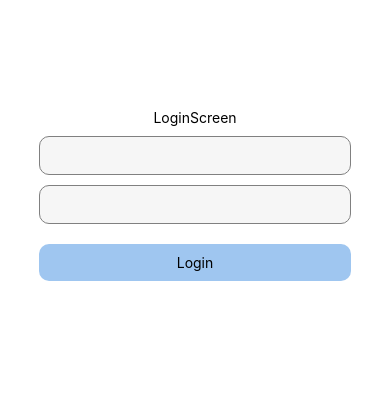
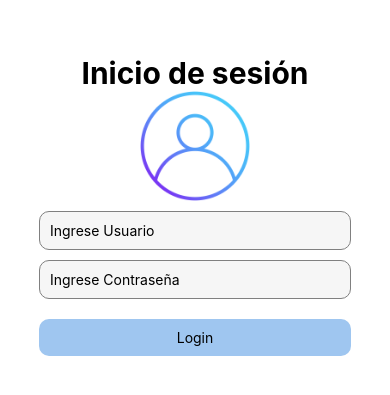
Before and after one commit to DanielTuttos/TestComfyRN, a React Native app: screen / in a window 390 px wide. Shown: the part 227-622 px from the top of the page. Built offline with nearby package versions, Linux system fonts and the light colour scheme.

Commit message:
:construction_worker: Adding a button and improving login design and validations

```diff
--- a/App.tsx
+++ b/App.tsx
@@ -10,6 +10,8 @@ import { LoginScreen } from './src/screens/LoginScreen';
 
 function App(): React.JSX.Element {
   const isDarkMode = useColorScheme() === 'dark';
+
+  // const navigation = useNavigation();
 
   return (
     <View style={styles.backgroundStyle}>
--- /dev/null
+++ b/src/components/Button/index.tsx
@@ -0,0 +1,16 @@
+import React from 'react';
+import {Text, TouchableOpacity, View} from 'react-native';
+import {styles} from './styles';
+
+interface Props {
+  onPress: () => void;
+  text: string;
+}
+
+export const ButtonCustom: React.FC<Props> = ({onPress, text}) => {
+  return (
+    <TouchableOpacity style={styles.button} onPress={onPress}>
+      <Text>{text}</Text>
+    </TouchableOpacity>
+  );
+};
--- /dev/null
+++ b/src/components/Button/styles.tsx
@@ -0,0 +1,13 @@
+import { StyleSheet } from "react-native";
+
+export const styles = StyleSheet.create({
+  button: {
+    backgroundColor: '#9fc6f0',
+    padding: 10,
+    borderRadius: 10,
+    marginTop: 20,
+    width: '80%',
+    alignItems: 'center',
+    justifyContent: 'center',
+  }
+})
--- a/src/components/TextInput/index.tsx
+++ b/src/components/TextInput/index.tsx
@@ -8,6 +8,7 @@ interface Props {
   keyboardType?: KeyboardTypeOptions | undefined;
   isPassword?: boolean;
   placeHolder?: string;
+  errorMessage?: string;
 }
 
 export const TextInputCustom: React.FC<Props> = ({
@@ -15,9 +16,11 @@ export const TextInputCustom: React.FC<Props> = ({
   onChangeText,
   keyboardType = 'default',
   isPassword = false,
-  placeHolder
+  placeHolder,
+  errorMessage,
 }) => {
   return (
+    <>
       <TextInput
         keyboardType={keyboardType}
         style={styles.container}
@@ -26,5 +29,11 @@ export const TextInputCustom: React.FC<Props> = ({
         secureTextEntry={isPassword}
         placeholder={placeHolder}
       />
+      {errorMessage && (
+
+          <Text style={styles.textError}>{errorMessage}</Text>
+
+      )}
+    </>
   );
 };
--- a/src/components/TextInput/styles.tsx
+++ b/src/components/TextInput/styles.tsx
@@ -13,4 +13,10 @@ export const styles = StyleSheet.create({
     // top: 10,
     marginTop: 10,
   },
+  textError: {
+    color: 'red',
+    fontSize: 12,
+    alignSelf: 'flex-start',
+    paddingHorizontal: 40
+  }
 });
--- a/src/screens/LoginScreen/index.tsx
+++ b/src/screens/LoginScreen/index.tsx
@@ -1,29 +1,36 @@
 import React, {useState} from 'react';
-import {
-  Alert,
-  Button,
-  Text,
-  TextInput,
-  TouchableOpacity,
-  View,
-} from 'react-native';
+import {Alert, Image, Text, View} from 'react-native';
 import {styles} from './styles';
 import {TextInputCustom} from '../../components/TextInput';
 import {HomeScreen} from '../HomeScreen';
+import {ButtonCustom} from '../../components/Button';
+
 const user = 'daniel';
 const pass = '123456';
 
 export const LoginScreen = () => {
   const [mail, setMail] = useState('');
+  const [errorMail, setErrorMail] = useState('');
   const [password, setPassword] = useState('');
+  const [errorPassword, setErrorPassword] = useState('');
   const [viewHome, setViewHome] = useState(false);
 
   const handleLogin = () => {
+    const errors = {
+      mail: !mail ? 'El usuario es obligatorio' : '',
+      password: !password ? 'La contraseña es obligatoria' : '',
+    };
+
+    setErrorMail(errors.mail);
+    setErrorPassword(errors.password);
+
+    if (errors.mail || errors.password) return;
+
     if (mail === user && password === pass) {
       setViewHome(true);
-      return;
+    } else {
+      Alert.alert('Usuario o contraseña incorrectos');
     }
-    Alert.alert('Usuario o contraseña incorrectos');
   };
 
   return (
@@ -32,20 +39,26 @@ export const LoginScreen = () => {
         <HomeScreen />
       ) : (
         <View style={styles.container}>
-          <Text>LoginScreen</Text>
+          <Text style={styles.textTitle}>Inicio de sesión</Text>
+          <Image
+            source={require('../../assets/login.png')}
+            style={styles.image}
+          />
           <TextInputCustom
             value={mail}
             onChangeText={value => setMail(value)}
+            placeHolder="Ingrese Usuario"
+            errorMessage={errorMail}
           />
           <TextInputCustom
             value={password}
             onChangeText={value => setPassword(value)}
             // keyboardType='num'
             isPassword
+            placeHolder="Ingrese Contraseña"
+            errorMessage={errorPassword}
           />
-          <TouchableOpacity style={styles.button} onPress={handleLogin}>
-            <Text>Login</Text>
-          </TouchableOpacity>
+          <ButtonCustom onPress={handleLogin} text="Login" />
         </View>
       )}
     </>
--- a/src/screens/LoginScreen/styles.tsx
+++ b/src/screens/LoginScreen/styles.tsx
@@ -6,13 +6,13 @@ export const styles = StyleSheet.create({
     justifyContent: 'center',
     alignItems: 'center',
   },
-  button: {
-    backgroundColor: '#9fc6f0',
-    padding: 10,
-    borderRadius: 10,
+  textTitle: {
+    fontSize: 30,
+    fontWeight: 'bold',
     marginTop: 20,
-    width: '80%',
-    alignItems: 'center',
-    justifyContent: 'center',
+  },
+  image: {
+    width: 110,
+    height: 110,
   }
 });
```
Also changed, not shown: src/assets/login.png (added). Lines whose indentation alone changed are shown as unchanged.
